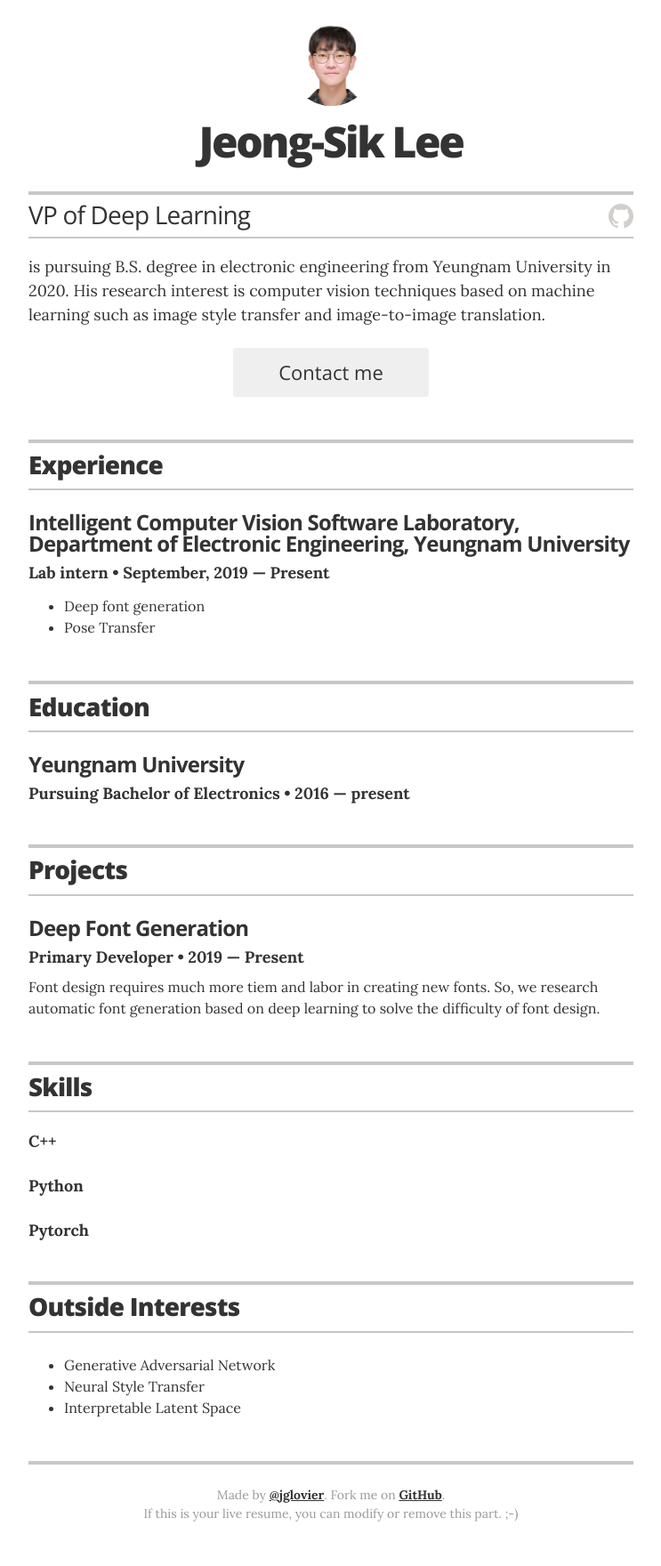
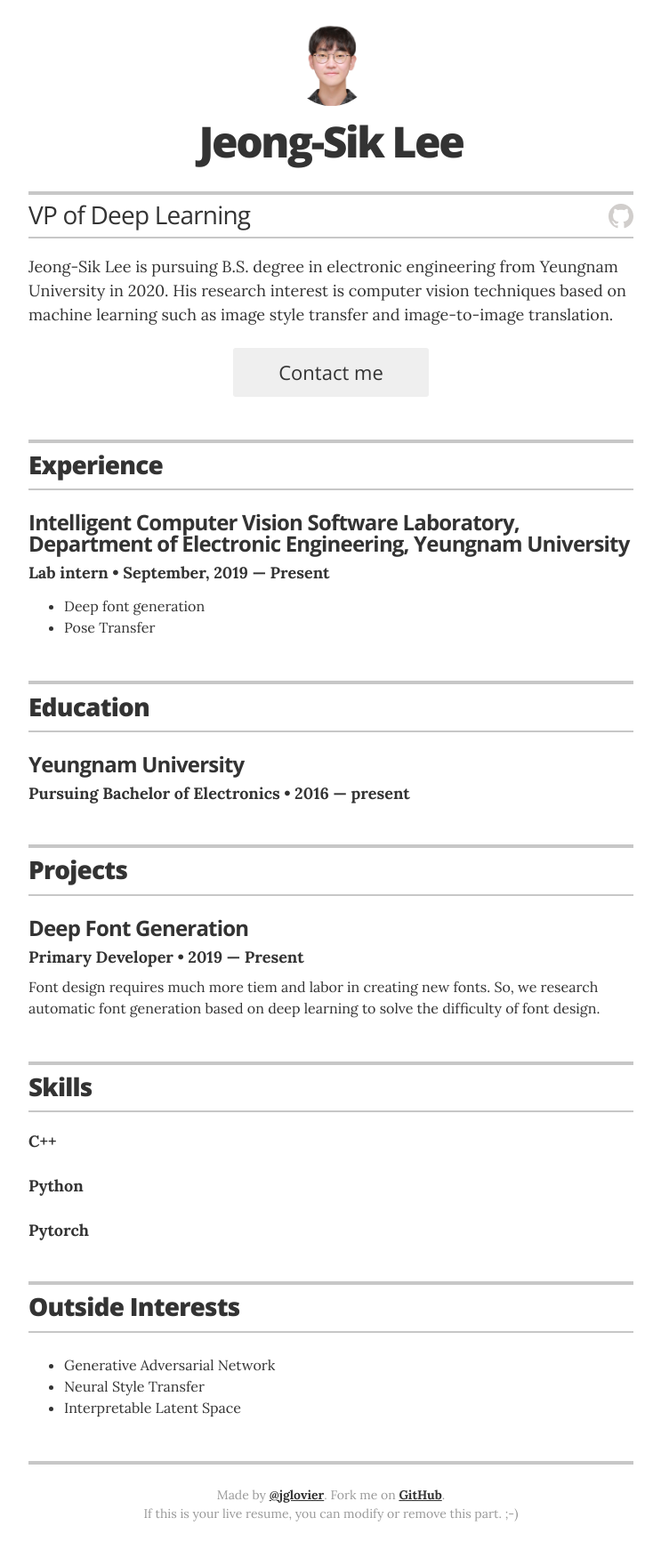
Before and after one commit to a2819z/a2819z.github.io, a Jekyll site: the page built from index.html, in a window 1280 px wide. Shown: the whole page at 89% size, without its empty margins (268-1011 px from the left). Built offline with Jekyll 4.4.1, drawn with Linux system fonts in a browser that asks for light colours.

Commit message:
fix resume header intro

```diff
--- a/_config.yml
+++ b/_config.yml
@@ -23,7 +23,7 @@ resume_contact_address: "742 Evergreen Terrace, Springfield"
 resume_header_contact_info: "742 Evergreen Terrace, Springfield • 555-7334 • lisasimpson@youremailaddress.com"
 display_header_contact_info: "false"
 
-resume_header_intro: "<p>is pursuing B.S. degree in electronic engineering from Yeungnam University in 2020. His research interest is computer vision techniques based on machine learning such as image style transfer and image-to-image translation.</p>"
+resume_header_intro: "<p>Jeong-Sik Lee is pursuing B.S. degree in electronic engineering from Yeungnam University in 2020. His research interest is computer vision techniques based on machine learning such as image style transfer and image-to-image translation.</p>"
 
 # use "yes" to display the email contact button,
 # "no" to display an "I'm not looking for work" message,
```
